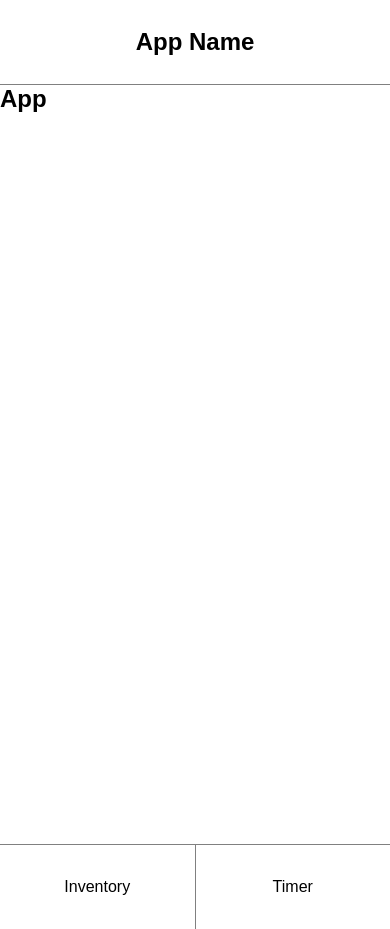
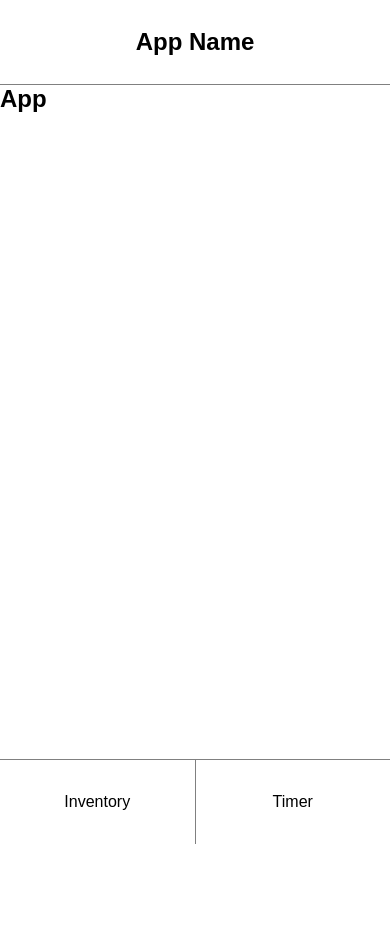
Before and after one commit to severnsc/brewing-app, a React (Create React App) app: page / in a window 390 px wide. Built offline with nearby package versions, Linux system fonts and the light colour scheme.

Commit message:
Make nav stick to bottom on mobile

```diff
--- a/src/App.css
+++ b/src/App.css
@@ -17,11 +17,8 @@ p, h1, h2, h3, h4, h5, h6{
   height:100vh;
 }
 
-.header, .nav{
+.header{
   flex:0 0 10vh;
-}
-
-.header{
   display: flex;
   align-items: center;
   justify-content: center;
@@ -30,7 +27,14 @@ p, h1, h2, h3, h4, h5, h6{
 
 .main{
   flex-grow:1;
-  border-bottom:1px solid gray;
+}
+
+.nav{
+  position:fixed;
+  bottom:0;
+  height: 10vh;
+  width: 100%;
+  border-top: 1px solid gray;
 }
 
 .nav ul{
@@ -64,6 +68,11 @@ p, h1, h2, h3, h4, h5, h6{
   }
 
   .nav{
+    position: inherit;
+    bottom: initial;
+    height: 100%;
+    width: initial;
+    border-top:none;
     order:-1;
     flex:1;
   }
```
